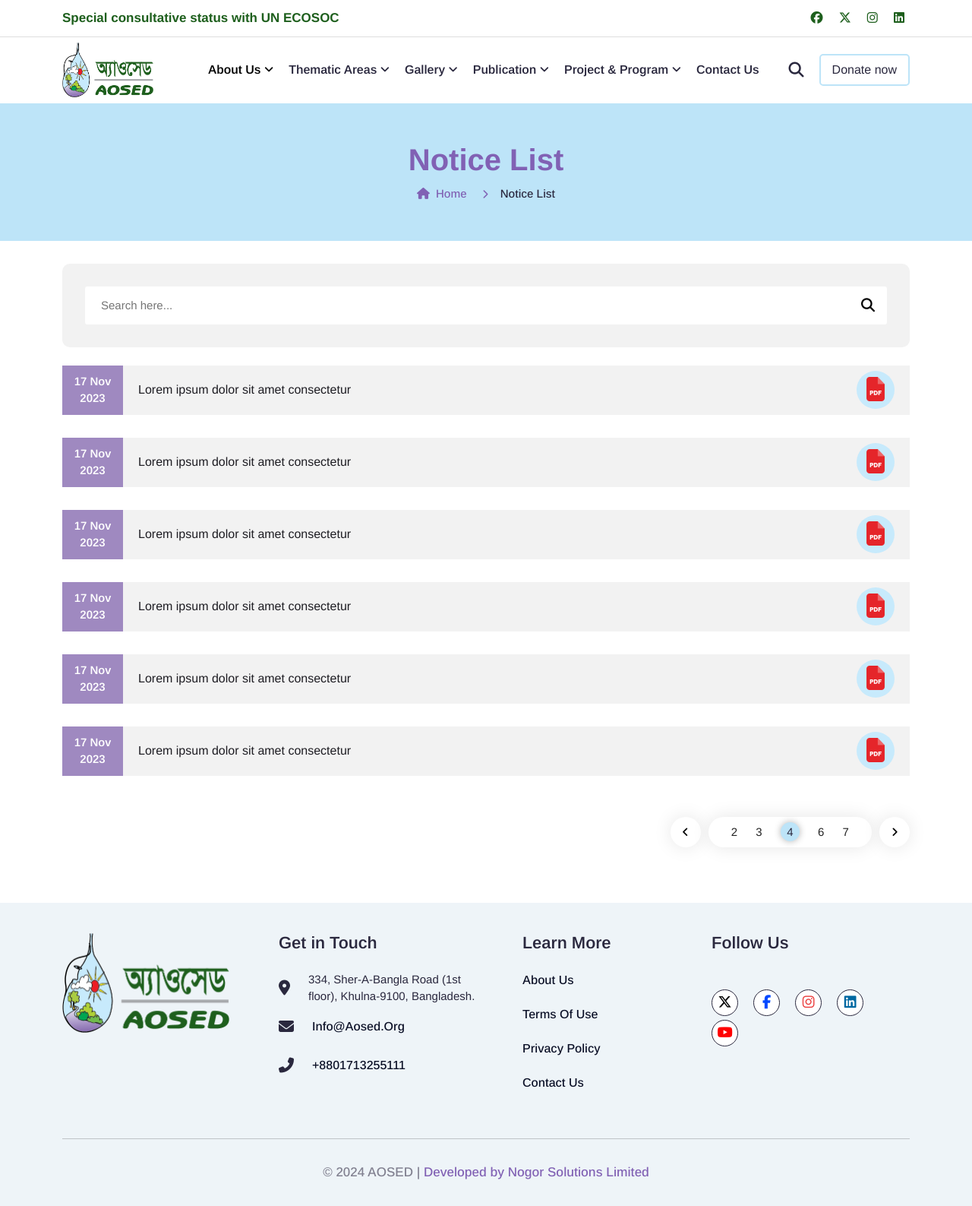
After one commit to Towhid0845/aosed-ngo-website, a PHP site: page /notice-list.php in a window 1280 px wide. The commit adds this page. Shown: the whole page at 76% size. Run offline with PHP 8.4, Linux system fonts and the light colour scheme; style sheets or scripts are compiled from the project's sources.

Commit message:
news list page

```diff
--- a/css/style.css
+++ b/css/style.css
@@ -1070,6 +1070,13 @@
   padding: 30px 30px 10px;
 }
 
+.notice_page {
+  box-shadow: none;
+}
+.notice_page .pagination ul {
+  background-color: #ffffff;
+}
+
 .notice ul {
   background-color: #f2f2f2;
   margin-bottom: 14px;
@@ -1172,6 +1179,34 @@
 .counter_item p {
   font-size: 18px;
   padding-top: 10px;
+}
+
+.search-block {
+  margin-bottom: 24px;
+  border-radius: 10px;
+  padding: 30px;
+  background-color: #f2f2f2;
+}
+.search-block .input-groups {
+  position: relative;
+}
+.search-block .input-groups input {
+  width: 100%;
+  height: 50px;
+  border-radius: 3px;
+  border: 0;
+  background-color: #ffffff;
+  padding: 0 40px 0 20px;
+  border: 1px solid transparent;
+}
+.search-block .input-groups button {
+  position: absolute;
+  top: 50%;
+  right: 16px;
+  transform: translateY(-50%);
+  font-size: 18px;
+  background-color: transparent;
+  border: 0;
 }
 
 #news {
--- /dev/null
+++ b/notice-list.php
@@ -0,0 +1,145 @@
+<!DOCTYPE html>
+<html lang="en">
+
+<!-- head part start -->
+<?php include("./component/head.php"); ?>
+<!-- head part end -->
+
+<body>
+
+  <!-- navbar part start -->
+  <?php include("./component/menu.php"); ?>
+  <!-- navbar part end -->
+
+
+  <!-- breadcrumb part start -->
+  <section class="bread-crumb">
+    <div class="overlay">
+      <div class="container">
+        <div class="text text-center">
+          <h3>Notice List</h3>
+          <ul class="list-unstyled">
+            <li>
+              <a href="index.html"><i class="fas fa-home"></i> Home</a>
+            </li>
+            <li>Notice List</li>
+          </ul>
+        </div>
+      </div>
+    </div>
+  </section>
+  <!-- breadcrumb part end -->
+
+
+  <!-- photo gallery page start -->
+  <section class="notice notice_page">
+    <div class="container">
+      <div class="row">
+        <div class="col-12">
+
+          <div class="search-block">
+            <div class="search">
+              <div class="input-groups">
+                <input type="text" placeholder="Search here...">
+                <button>
+                  <i class="fas fa-search"></i>
+                </button>
+              </div>
+            </div>
+          </div>
+        </div>
+      </div>
+
+      <div class="row">
+        <div class="col-12 mb-3">
+          <ul class="d-flex align-items-center position-relative list-unstyled">
+            <li class="date text-center px-2">
+              17 Nov 2023 <span class="d-block"></span>
+            </li>
+            <li class="info"><a href="#" target="_blank">Lorem ipsum dolor sit amet consectetur</a>
+            </li>
+            <li class="pdf">
+              <a href="#" target="_blank"><img src="./images/pdf.png" alt=""></a>
+            </li>
+          </ul>
+        </div>
+        <div class="col-12 mb-3">
+          <ul class="d-flex align-items-center position-relative list-unstyled">
+            <li class="date text-center px-2">
+              17 Nov 2023 <span class="d-block"></span>
+            </li>
+            <li class="info"><a href="#" target="_blank">Lorem ipsum dolor sit amet consectetur</a>
+            </li>
+            <li class="pdf">
+              <a href="#" target="_blank"><img src="./images/pdf.png" alt=""></a>
+            </li>
+          </ul>
+        </div>
+        <div class="col-12 mb-3">
+          <ul class="d-flex align-items-center position-relative list-unstyled">
+            <li class="date text-center px-2">
+              17 Nov 2023 <span class="d-block"></span>
+            </li>
+            <li class="info"><a href="#" target="_blank">Lorem ipsum dolor sit amet consectetur</a>
+            </li>
+            <li class="pdf">
+              <a href="#" target="_blank"><img src="./images/pdf.png" alt=""></a>
+            </li>
+          </ul>
+        </div>
+        <div class="col-12 mb-3">
+          <ul class="d-flex align-items-center position-relative list-unstyled">
+            <li class="date text-center px-2">
+              17 Nov 2023 <span class="d-block"></span>
+            </li>
+            <li class="info"><a href="#" target="_blank">Lorem ipsum dolor sit amet consectetur</a>
+            </li>
+            <li class="pdf">
+              <a href="#" target="_blank"><img src="./images/pdf.png" alt=""></a>
+            </li>
+          </ul>
+        </div>
+        <div class="col-12 mb-3">
+          <ul class="d-flex align-items-center position-relative list-unstyled">
+            <li class="date text-center px-2">
+              17 Nov 2023 <span class="d-block"></span>
+            </li>
+            <li class="info"><a href="#" target="_blank">Lorem ipsum dolor sit amet consectetur</a>
+            </li>
+            <li class="pdf">
+              <a href="#" target="_blank"><img src="./images/pdf.png" alt=""></a>
+            </li>
+          </ul>
+        </div>
+        <div class="col-12 mb-3">
+          <ul class="d-flex align-items-center position-relative list-unstyled">
+            <li class="date text-center px-2">
+              17 Nov 2023 <span class="d-block"></span>
+            </li>
+            <li class="info"><a href="#" target="_blank">Lorem ipsum dolor sit amet consectetur</a>
+            </li>
+            <li class="pdf">
+              <a href="#" target="_blank"><img src="./images/pdf.png" alt=""></a>
+            </li>
+          </ul>
+        </div>
+
+      </div>
+      <?php include("./component/pagination.php"); ?>
+    </div>
+  </section>
+  <!-- photo gallery page end -->
+
+
+  <!-- footer part start -->
+  <?php include("./component/footer.php"); ?>
+  <!-- footer part end -->
+
+
+  <!-- script part start -->
+  <?php include("./component/script.php"); ?>
+  <!-- script part end -->
+
+</body>
+
+</html>
--- a/sass/components/_counter.scss
+++ b/sass/components/_counter.scss
@@ -6,6 +6,14 @@
   box-shadow: 0 0 25px rgba(33, 37, 41, 0.3);
   padding: 30px 30px 10px;
 
+}
+
+.notice_page {
+  box-shadow: none;
+
+  .pagination ul {
+    background-color: $white;
+  }
 }
 
 .notice ul {
@@ -63,6 +71,7 @@
   font-size: 25px;
   color: #ffffff;
 }
+
 #counter {
   z-index: 9;
   // padding-bottom: 100px;
@@ -80,7 +89,8 @@
 .counter_item {
   text-align: center;
   border-right: 1px solid #eeeeee;
-img {
+
+  img {
     height: 64px;
   }
 
@@ -116,3 +126,35 @@
   font-size: 18px;
   padding-top: 10px;
 }
+
+
+.search-block {
+  margin-bottom: 24px;
+  border-radius: 10px;
+  padding: 30px;
+  background-color: #f2f2f2;
+
+  .input-groups {
+    position: relative;
+
+    input {
+      width: 100%;
+      height: 50px;
+      border-radius: 3px;
+      border: 0;
+      background-color: #ffffff;
+      padding: 0 40px 0 20px;
+      border: 1px solid transparent;
+    }
+
+    button {
+      position: absolute;
+      top: 50%;
+      right: 16px;
+      transform: translateY(-50%);
+      font-size: 18px;
+      background-color: transparent;
+      border: 0;
+    }
+  }
+}
```
Also changed, not shown: 1 other file.
